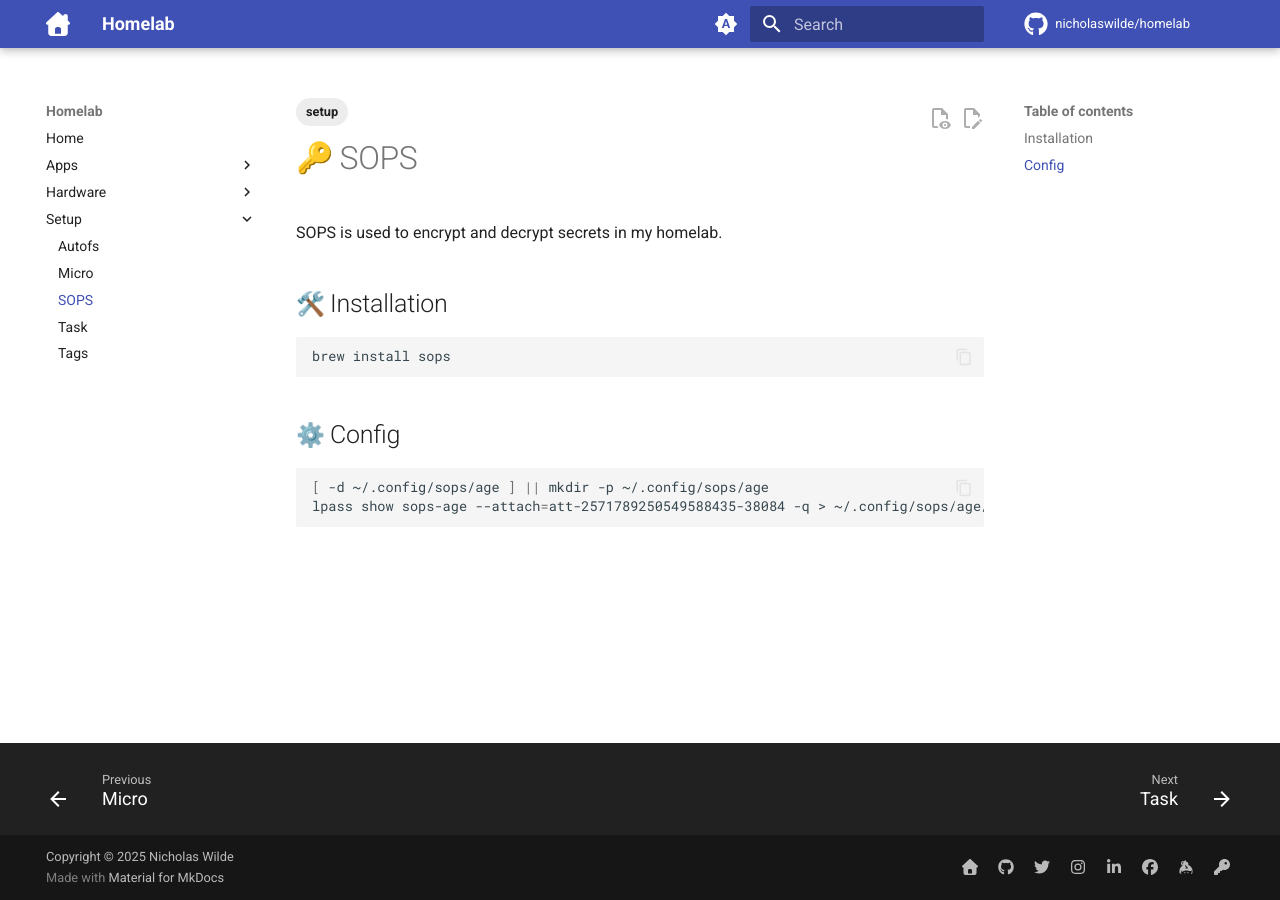
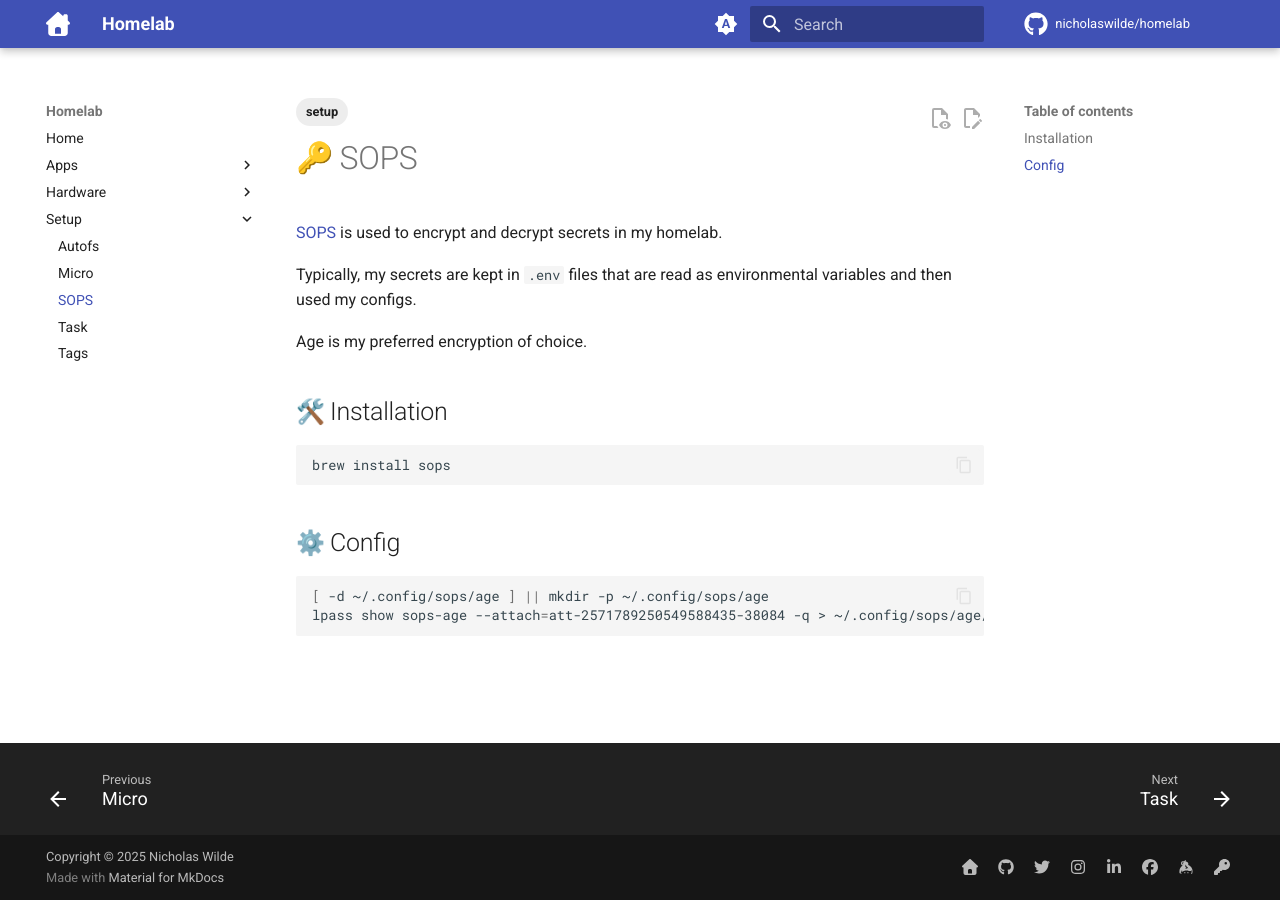
Before and after one commit to nicholaswilde/homelab, an MkDocs documentation site: the page built from docs/setup/sops.md, in a window 1280 px wide. Built offline with MkDocs 1.6.1 and Material for MkDocs 9.7.7, drawn with Linux system fonts in a browser that asks for light colours; emoji names are drawn with the system emoji font; comment, search, counter and statistics services are not loaded.

Commit message:
Update sops.md

```diff
--- a/docs/setup/sops.md
+++ b/docs/setup/sops.md
@@ -4,7 +4,11 @@
 ---
 # :key: SOPS
 
-SOPS is used to encrypt and decrypt secrets in my homelab.
+[SOPS][1] is used to encrypt and decrypt secrets in my homelab.
+
+Typically, my secrets are kept in `.env` files that are read as environmental variables and then used my configs.
+
+Age is my preferred encryption of choice.
 
 ## :hammer_and_wrench: Installation
 
```
Also changed, not shown: other parts of docs/setup/sops.md (+2 -0 lines).
